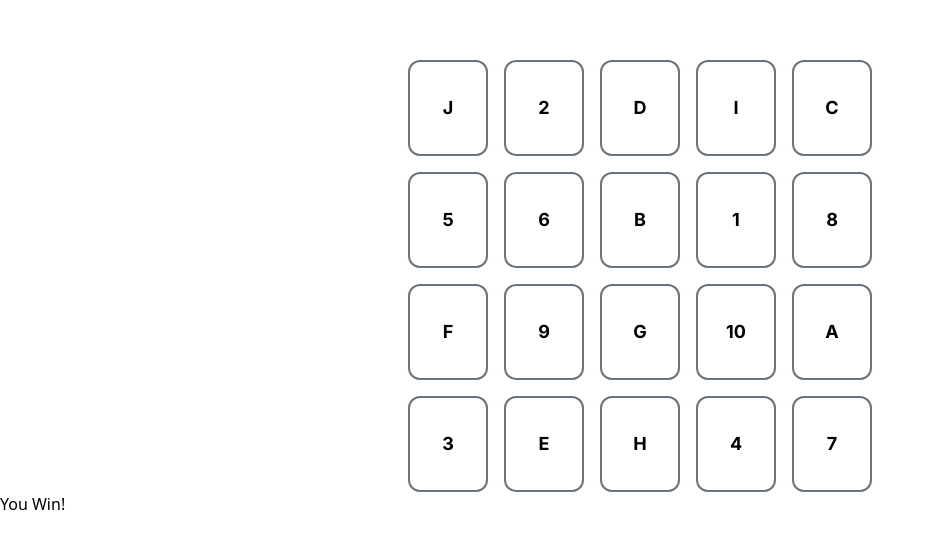
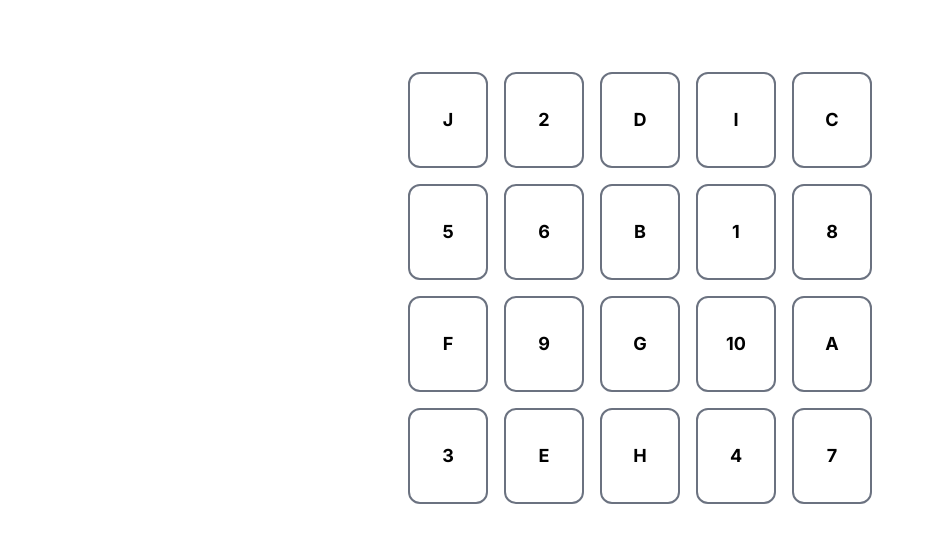
Before and after one commit to julionm/pairs-game, a React (Vite) app: page / in a window 1280 px wide. Shown: the part 112-660 px from the top of the page, without its empty margins (0-934 px from the left). Built offline with nearby package versions, Linux system fonts and the light colour scheme.

Commit message:
feat: Adding a new modal component and new game statistics

```diff
--- a/index.html
+++ b/index.html
@@ -10,7 +10,7 @@
     <link rel="preconnect" href="https://fonts.gstatic.com" crossorigin>
     <link href="https://fonts.googleapis.com/css2?family=Inter:wght@100..900&display=swap" rel="stylesheet">
   </head>
-  <body>
+  <body class="font-inter">
     <div id="root"></div>
     <script type="module" src="/src/main.tsx"></script>
   </body>
--- a/src/components/Board/index.tsx
+++ b/src/components/Board/index.tsx
@@ -1,4 +1,4 @@
-import { useRef, useState } from "react";
+import { useMemo, useRef, useState } from "react";
 import Card from "components/Card";
 import { randomize } from "utils/random";
 import { Card as CardType } from "../../models/cards";
@@ -6,14 +6,16 @@ import { Card as CardType } from "../../models/cards";
 interface BoardOptions {
     initialCards: CardType[],
     answerSize: number;
-    isValidAnswer: (answer: number[]) => boolean
+    isValidAnswer: (answer: number[]) => boolean,
+    onGameFinished: () => void
 }
 
-function Board({ initialCards, isValidAnswer, answerSize } : BoardOptions) {
+function Board({ initialCards, isValidAnswer, answerSize, onGameFinished } : BoardOptions) {
 
-    const [randomCards] = useState<CardType[]>(randomize(initialCards));
     const [correctCards, setCorrectCards] = useState<Set<number>>(new Set());
     const [selectedCards, setSelectedCards] = useState<Set<number>>(new Set());
+
+    const randomCards = useMemo<CardType[]>(() => randomize(initialCards), []);
 
     const cardsElements = useRef<{ [key: string]: HTMLDivElement }>({});
 
@@ -50,8 +52,8 @@ function Board({ initialCards, isValidAnswer, answerSize } : BoardOptions) {
             setSelectedCards(new Set());
 
             // TODO is game finished
-            if (newCorrectCards.size === answerSize) {
-                // TODO win message
+            if (newCorrectCards.size === randomCards.length) {
+                onGameFinished();
             }
 
             return;
@@ -73,9 +75,9 @@ function Board({ initialCards, isValidAnswer, answerSize } : BoardOptions) {
 
     function getClassByStatus(card: CardType) {
         if (isCardCorrect(card)) {
-            return 'bg-blue-400';
+            return 'bg-correct';
         } else if (isCardSelected(card)) {
-            return 'bg-orange-500';
+            return 'bg-wrong';
         }
 
         return '';
@@ -94,7 +96,6 @@ function Board({ initialCards, isValidAnswer, answerSize } : BoardOptions) {
     }
 
     return (
-        <div>
         <div
             id="board"
             className={`max-w-screen-lg grid grid-cols-[repeat(5,auto)] justify-center gap-4 mx-auto`}>
@@ -109,8 +110,6 @@ function Board({ initialCards, isValidAnswer, answerSize } : BoardOptions) {
                 ))
             }
         </div>
-            <p className="">You Win!</p>
-        </div>
     );
 }
 
--- /dev/null
+++ b/src/components/Modal/index.tsx
@@ -0,0 +1,47 @@
+import { ReactNode } from "react";
+import { createPortal } from "react-dom";
+
+interface ModalPortalOptions {
+    children: ReactNode
+}
+
+function ModalPortal ({ children }: ModalPortalOptions) {
+    return createPortal(
+        children,
+        window.document.body
+    );
+}
+
+interface ModalOptions {
+    children: ReactNode,
+    isVisible?: boolean,
+    onClose: () => void
+}
+
+function Modal({ children, isVisible = false, onClose }: ModalOptions) {
+
+    return (
+        <ModalPortal>
+            <div className={`relative z-20 ${isVisible ? 'block' : 'hidden'}`}>
+                <div className="fixed inset-0 bg-black bg-opacity-75">
+                </div>
+
+                <div className="fixed inset-0 flex items-end sm:items-center sm:justify-center">
+                    <div className="bg-white rounded-lg min-w-[200px] relative">
+                        <div
+                            onClick={onClose}
+                            className="absolute right-2 top-2 h-6 aspect-square cursor-pointer">
+                            <svg xmlns="http://www.w3.org/2000/svg" fill="none" viewBox="0 0 24 24" strokeWidth="1.5" stroke="currentColor" className="">
+                                <path strokeLinecap="round" strokeLinejoin="round" d="M6 18 18 6M6 6l12 12" />
+                            </svg>
+                        </div>
+
+                        {children}
+                    </div>
+                </div>
+            </div>
+        </ModalPortal>
+    )
+}
+
+export default Modal;
--- a/src/components/PairsGame/index.tsx
+++ b/src/components/PairsGame/index.tsx
@@ -1,25 +1,81 @@
 import Board from "components/Board";
 import { Card } from "../../models/cards";
-import { useState } from "react";
+import { ReactNode, useCallback, useMemo, useRef, useState } from "react";
+import Modal from "components/Modal";
 
 interface PairsGameOptions {
     pairs: Card[][]
 }
 
+interface Event {
+   answerType: Answer,
+   id: string,
+   triedValues: string[] // value types
+}
+
+type SquareCallback= () => ReactNode;
+
+enum Answer {
+    CORRECT = "correct",
+    WRONG = "wrong"
+}
+
+const CorrectSquare: SquareCallback = () => (
+    <div className="h-8 aspect-square rounded-sm bg-correct"></div>
+);
+
+const WrongSquare: SquareCallback = () => (
+    <div className="h-8 aspect-square rounded-sm bg-wrong"></div>
+);
+
+const SquareByType: Record<Answer, SquareCallback> = {
+    [Answer.CORRECT]: CorrectSquare,
+    [Answer.WRONG]: WrongSquare,
+}
+
 function PairsGame({ pairs }: PairsGameOptions) {
 
-    const cards = pairs.reduce((acc, [val1, val2]) => {
-        acc.push(val1);
-        acc.push(val2);
-        return acc;
-    }, []);
-    const [pairsSet] = useState(new Set(
-        pairs.map(([val1, val2]) => val1.id + "" + val2.id)
-    ));
+    const [isWinModalVisible, setIsWinModalVisible] = useState(false);
+    const [cards] = useState(
+        pairs.reduce((acc, [val1, val2]) => {
+            acc.push(val1);
+            acc.push(val2);
+            return acc;
+        }, [])
+    );
+
+    const events = useRef<Event[]>([]);
+
+    const pairsSet = useMemo(
+        () => new Set(
+            pairs.map(([val1, val2]) => val1.id + "" + val2.id)
+        )
+    , []);
+    const attempts = useMemo(() => events.current.length, [isWinModalVisible]);
+
+    const EventsList = useCallback(() => (
+        events.current.map(event => {
+            const Component = SquareByType[event.answerType];
+
+            return (
+                <Component key={event.id} />
+            );
+        })
+    ), [isWinModalVisible]);
 
     function isPair (answer: number[]) {
         const [firstId, secondId] = answer;
-        return pairsSet.has(firstId + "" + secondId) || pairsSet.has(secondId + "" + firstId);
+        const isCorrect = pairsSet.has(firstId + "" + secondId) || pairsSet.has(secondId + "" + firstId);
+
+        const answerType = isCorrect ? Answer.CORRECT : Answer.WRONG;
+        const newEvent: Event = {
+            answerType,
+            id: "" + Date.now(),
+            triedValues: []
+        }
+        events.current.push(newEvent);
+
+        return isCorrect;
     }
 
     return (
@@ -27,7 +83,21 @@ function PairsGame({ pairs }: PairsGameOptions) {
             <Board
                 initialCards={cards}
                 isValidAnswer={isPair}
+                onGameFinished={() => setIsWinModalVisible(true)}
                 answerSize={2} />
+            <Modal
+                isVisible={isWinModalVisible}
+                onClose={() => setIsWinModalVisible(false)}>
+                <div className="p-4 flex flex-col items-center gap-4">
+                    <h1 className="text-xl">Well Done!</h1>
+
+                    <p>You found all correct cards within {attempts} attempts!</p>
+
+                    <div className="grid grid-cols-[repeat(4,auto)] gap-2 mx-auto">
+                        <EventsList />
+                    </div>
+                </div>
+            </Modal>
         </div>
     )
 }
--- a/tailwind.config.js
+++ b/tailwind.config.js
@@ -8,6 +8,10 @@ export default {
     extend: {
       fontFamily: {
         'inter': 'Inter'
+      },
+      colors: {
+        'correct': '#38bdf8',
+        'wrong': '#f97316'
       }
     },
   },
```
Also changed, not shown: 1 other file (tests, documents, lock files or other folders). Lines whose indentation alone changed are shown as unchanged.
